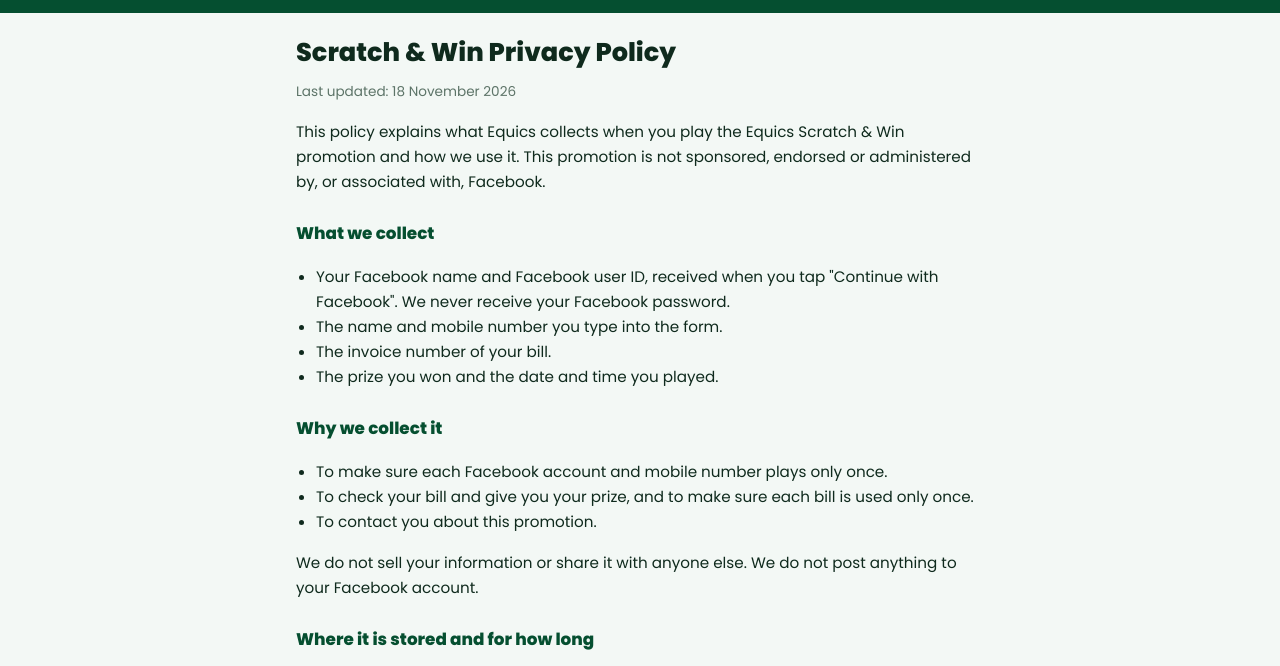
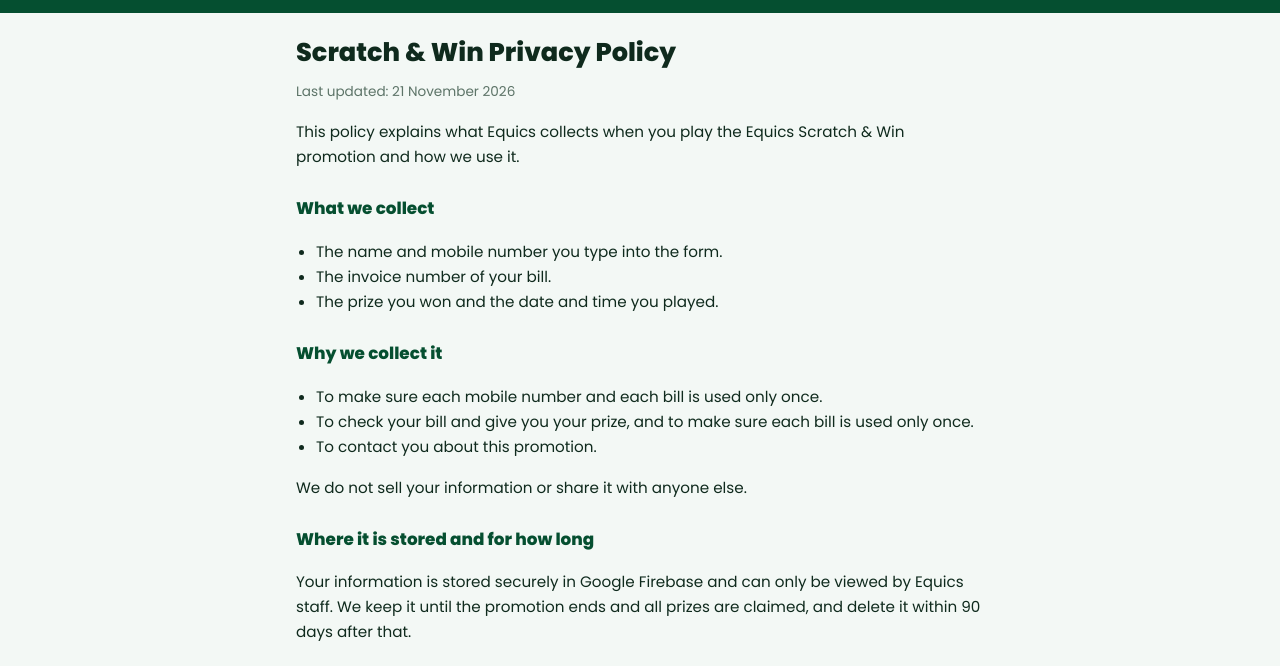
Before and after one commit to equics-centro/fb-scratch, a plain HTML site: page privacy.html in a window 1280 px wide. Shown: the part 55-721 px from the top of the page. Drawn offline with Linux system fonts and the light colour scheme.

Commit message:
Update privacy.html

```diff
--- a/privacy.html
+++ b/privacy.html
@@ -25,13 +25,12 @@ a{color:var(--g)}
 <header><img src="LOGO%20HD.png" alt="Equics"></header>
 <main>
   <h1>Scratch &amp; Win Privacy Policy</h1>
-  <p class="muted">Last updated: 18 November 2026</p>
+  <p class="muted">Last updated: 21 November 2026</p>
 
-  <p>This policy explains what Equics collects when you play the Equics Scratch &amp; Win promotion and how we use it. This promotion is not sponsored, endorsed or administered by, or associated with, Facebook.</p>
+  <p>This policy explains what Equics collects when you play the Equics Scratch &amp; Win promotion and how we use it.</p>
 
   <h2>What we collect</h2>
   <ul>
-    <li>Your Facebook name and Facebook user ID, received when you tap "Continue with Facebook". We never receive your Facebook password.</li>
     <li>The name and mobile number you type into the form.</li>
     <li>The invoice number of your bill.</li>
     <li>The prize you won and the date and time you played.</li>
@@ -39,11 +38,11 @@ a{color:var(--g)}
 
   <h2>Why we collect it</h2>
   <ul>
-    <li>To make sure each Facebook account and mobile number plays only once.</li>
+    <li>To make sure each mobile number and each bill is used only once.</li>
     <li>To check your bill and give you your prize, and to make sure each bill is used only once.</li>
     <li>To contact you about this promotion.</li>
   </ul>
-  <p>We do not sell your information or share it with anyone else. We do not post anything to your Facebook account.</p>
+  <p>We do not sell your information or share it with anyone else.</p>
 
   <h2>Where it is stored and for how long</h2>
   <p>Your information is stored securely in Google Firebase and can only be viewed by Equics staff. We keep it until the promotion ends and all prizes are claimed, and delete it within 90 days after that.</p>
@@ -52,7 +51,6 @@ a{color:var(--g)}
   <div class="box">
     <p style="margin:0">To ask us to delete your information at any time, email <b>admin@equics.mv</b> with the subject "Delete my Scratch &amp; Win data" and include the mobile number you used. We will delete your entry within 7 days and confirm by reply.</p>
   </div>
-  <p>You can also remove this app's access from Facebook: open Facebook → Settings &amp; privacy → Settings → Apps and websites, then remove "Equics Scratch &amp; Win".</p>
 
   <h2>Contact</h2>
   <p>Equics, Maldives. Email: <b>admin@equics.mv</b></p>
```
